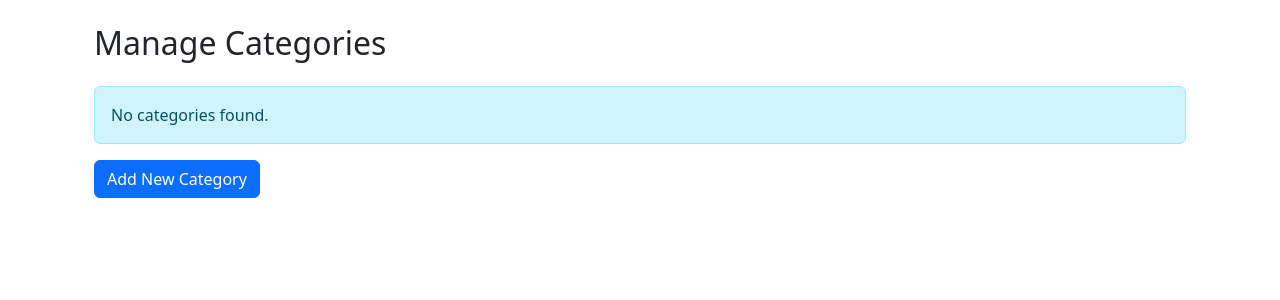
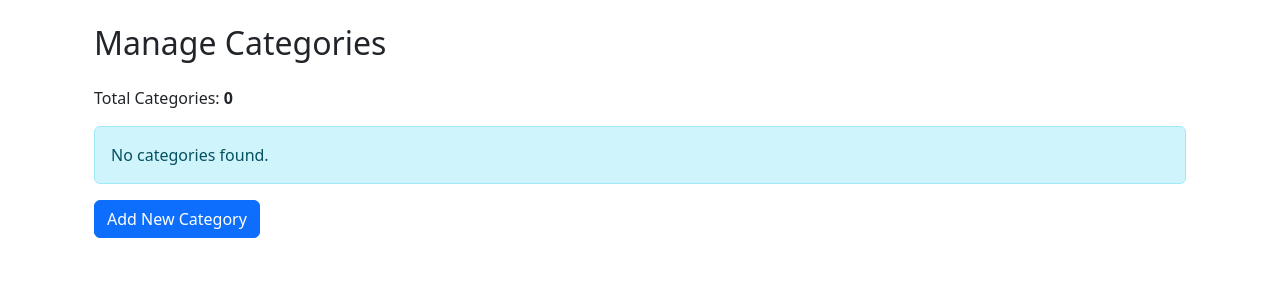
Before and after one commit to abdallah-9a/django, a Django app: page /manage/categories in a window 1280 px wide. Shown: the part 56-356 px from the top of the page. Run offline with Django 3.2, Linux system fonts and the light colour scheme; data that the repository does not hold is empty; parts of the project's set-up code (start-up, migrations or seed data) failed here and were passed over.

Commit message:
Add number of total categories in manage categories template

```diff
--- a/blog/posts/views.py
+++ b/blog/posts/views.py
@@ -209,7 +209,8 @@ def PromoteUser(request, user_id):
 
 def ManageCategories(request):
     categories = Category.objects.all()
-    context = {"categories": categories}
+    total_categories = Category.objects.count()
+    context = {"categories": categories, "total_categories": total_categories}
     return render(request, "administration/manage_categories.html", context)
 
 
--- a/blog/templates/administration/manage_categories.html
+++ b/blog/templates/administration/manage_categories.html
@@ -2,6 +2,10 @@
 
 <div class="container mt-4">
   <h2 class="mb-4">Manage Categories</h2>
+
+  <div class="mb-3">
+    <p>Total Categories: <strong>{{ total_categories }}</strong></p>
+  </div>
 
   {% if categories %}
   <table class="table table-bordered table-striped">
```
